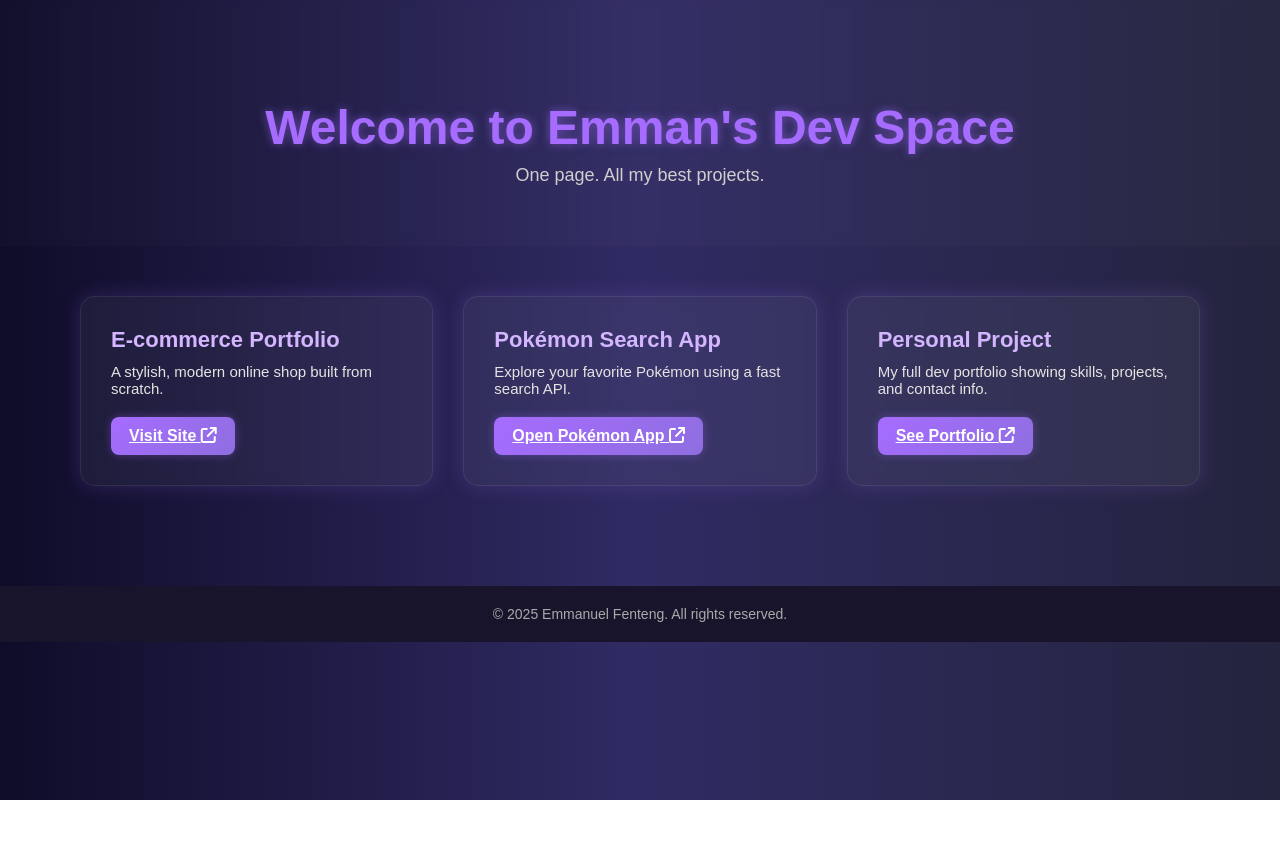
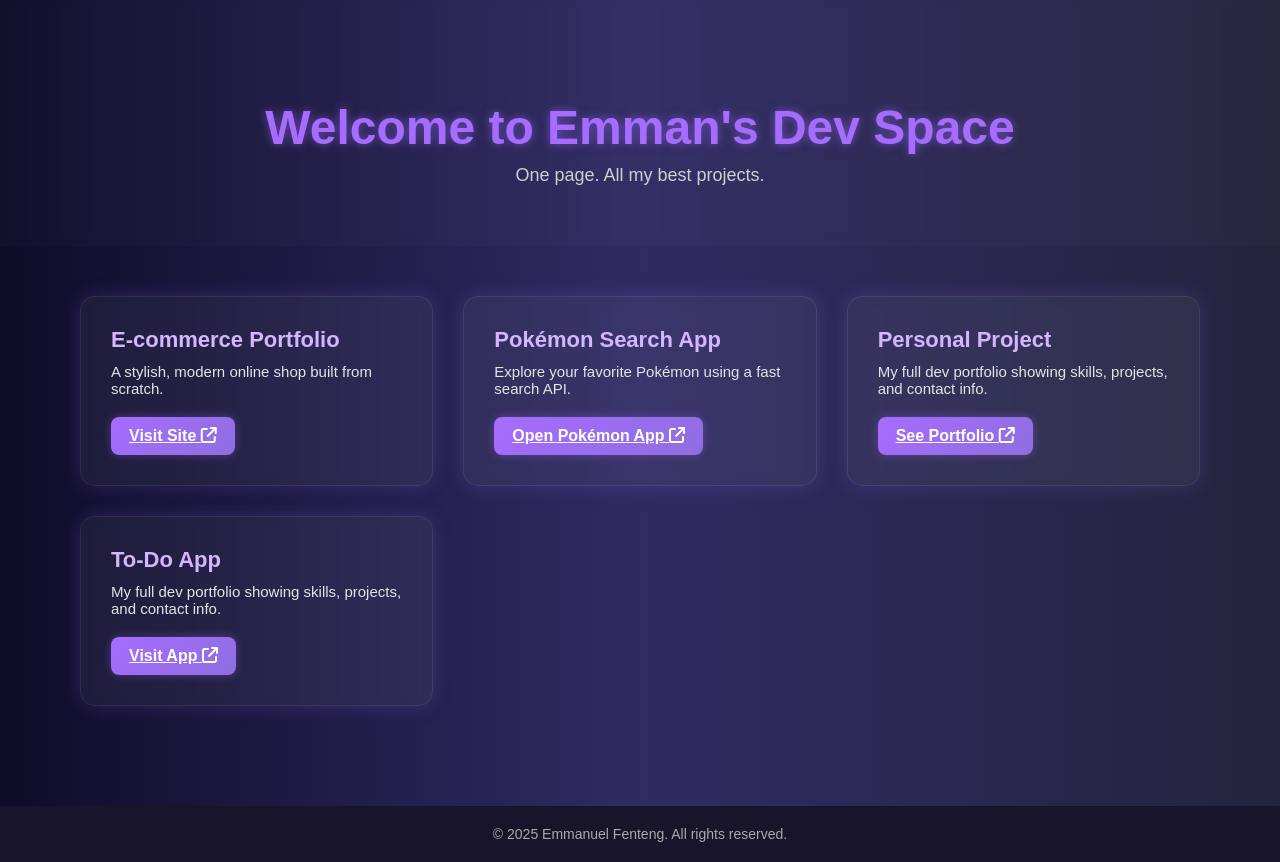
Before and after one commit to mrgovernment-max/devhub, a plain HTML site: page index.html in a window 1280 px wide. Before the commit the page ends 800 px from the top, so only its background shows below. Drawn offline with Linux system fonts and the light colour scheme.

Commit message:
added to do app

```diff
--- a/index.html
+++ b/index.html
@@ -42,7 +42,20 @@
       <p>My full dev portfolio showing skills, projects, and contact info.</p>
       <a href="https://mrgovernment-max.github.io/Project/index.html#" target="_blank">See Portfolio <i class="fas fa-arrow-up-right-from-square"></i></a>
     </div>
+
+    <div class="card">
+      <h2>To-Do App</h2>
+      <p>My full dev portfolio showing skills, projects, and contact info.</p>
+      <a href="  https://mrgovernment-max.github.io/e-commerce-portfolio/To-Do%20Task.html" target="_blank">Visit App <i class="fas fa-arrow-up-right-from-square"></i></a>
+    </div>
+
+
   </section>
+
+
+
+
+
 
   <footer>
     <p>&copy; 2025 Emmanuel Fenteng. All rights reserved.</p>
```
